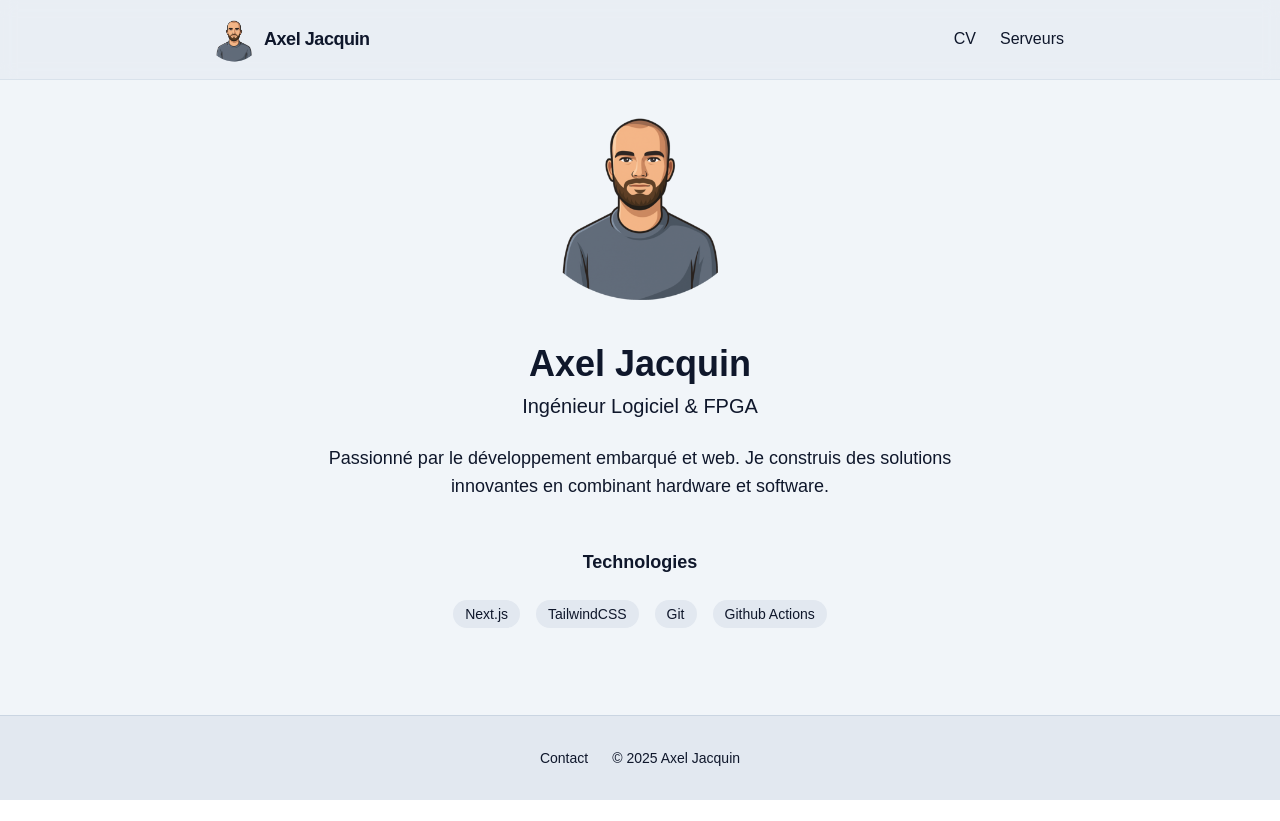
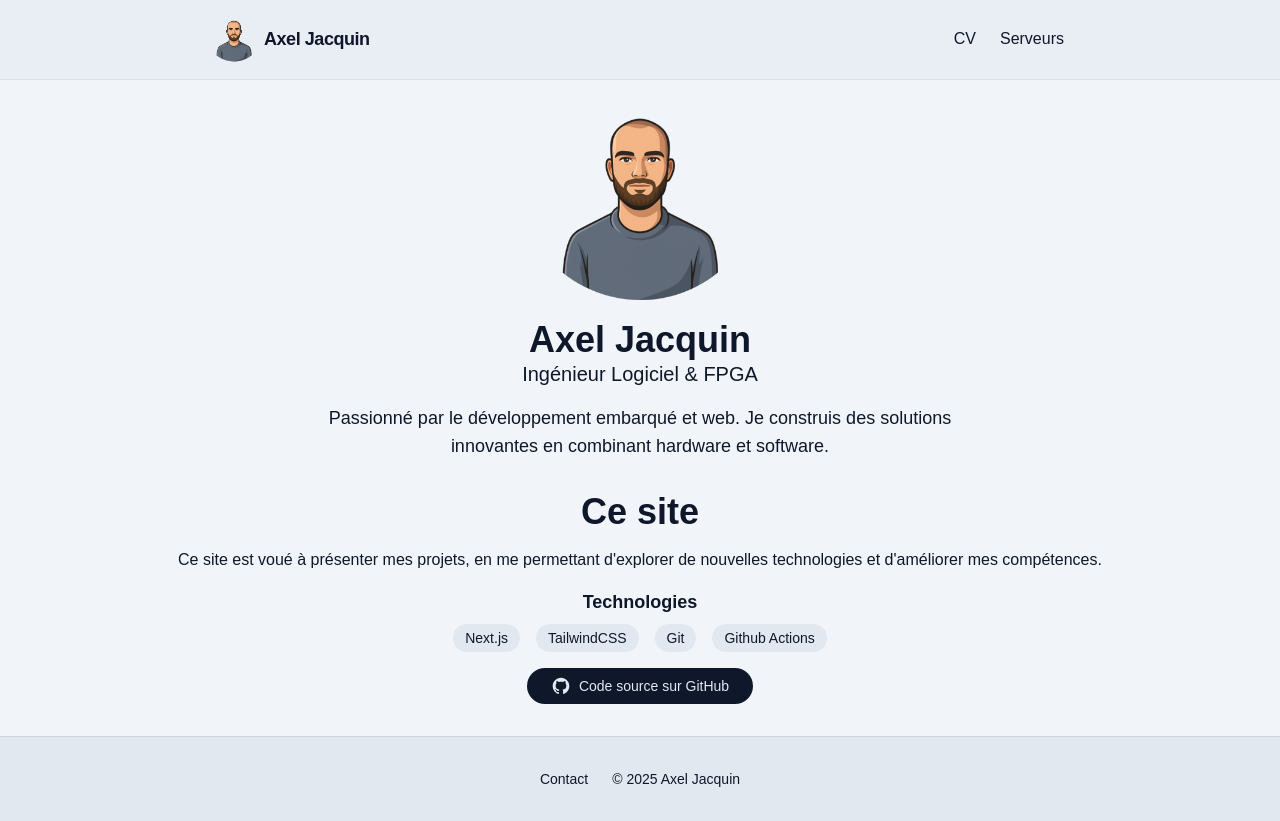
Before and after one commit to AJacquin/MyWebsite, a Next.js app: page / in a window 1280 px wide. Before the commit the page ends 800 px from the top, so only its background shows below. Built offline with nearby package versions, Linux system fonts and the light colour scheme.

Commit message:
feat: update  main page infos

```diff
--- a/src/app/page.tsx
+++ b/src/app/page.tsx
@@ -27,7 +27,7 @@ export default function Home() {
   return (
     <PageLayout>
       {/* Hero Section */}
-      <div className="flex flex-col items-center text-center space-y-6">
+      <div className="flex flex-col items-center text-center">
         <Image
           src={PROFILE.avatar}
           alt={PROFILE.name}
@@ -35,19 +35,25 @@ export default function Home() {
           height={160}
           priority
         />
-        <div className="space-y-2">
+        <div className="">
           <h1 className="text-4xl font-bold">{PROFILE.name}</h1>
           <h2 className="text-xl text-foreground/80">{PROFILE.title}</h2>
         </div>
-        <p className="max-w-2xl space-y-2 text-foreground/70 text-lg">
+        <p className="max-w-2xl mt-4 text-foreground/70 text-lg">
           {PROFILE.description}
         </p>
       </div>
 
+      {/* Ce site */}
+      <div className="mt-8 flex flex-col items-center">
+        <h1 className="text-center text-4xl font-semibold">Ce site</h1>
+        <p className="text-center mt-4 text-foreground/70">
+          Ce site est voué à présenter mes projets, en me permettant d'explorer de nouvelles technologies et d'améliorer mes compétences.
+        </p>
         {/* Technologies */}
-      <div className="mt-12 space-y-6">
+        <div className="mt-4">
           <h3 className="text-center text-lg font-semibold">Technologies</h3>
-        <div className="flex flex-wrap justify-center gap-4">
+          <div className="mt-2 flex flex-wrap justify-center gap-4">
             {TECHNOLOGIES.map((tech) => (
               <span key={tech} className={STYLES.tag}>
                 {tech}
@@ -55,6 +61,23 @@ export default function Home() {
             ))}
           </div>
         </div>
+        {/* GitHub Link */}
+        <div className="mt-2 inline-flex">
+          <a
+            href="https://github.com/AJacquin/MyWebsite"
+            target="_blank"
+            rel="noopener noreferrer"
+            className={STYLES.button.base + " " + STYLES.button.primary + " mt-2 text-sm flex items-center gap-2"}
+          >
+            <svg xmlns="http://www.w3.org/2000/svg" viewBox="0 0 24 24" fill="currentColor" className="w-5 h-5">
+              <path d="M12 2C6.477 2 2 6.484 2 12.012c0 4.418 2.865 8.166 6.839 9.489.5.092.682-.217.682-.483 0-.237-.009-.868-.013-1.703-2.782.605-3.369-1.342-3.369-1.342-.454-1.155-1.11-1.463-1.11-1.463-.908-.62.069-.608.069-.608 1.004.07 1.532 1.032 1.532 1.032.892 1.53 2.341 1.088 2.91.833.091-.646.35-1.088.636-1.339-2.221-.253-4.555-1.113-4.555-4.951 0-1.093.39-1.988 1.029-2.688-.103-.254-.446-1.272.098-2.65 0 0 .84-.27 2.75 1.025A9.564 9.564 0 0 1 12 6.844c.85.004 1.705.115 2.504.338 1.909-1.295 2.747-1.025 2.747-1.025.546 1.378.202 2.396.1 2.65.64.7 1.028 1.595 1.028 2.688 0 3.847-2.337 4.695-4.566 4.944.359.309.678.92.678 1.855 0 1.339-.012 2.421-.012 2.749 0 .268.18.579.688.481C19.138 20.174 22 16.426 22 12.012 22 6.484 17.523 2 12 2z" />
+            </svg>
+            Code source sur GitHub
+          </a>
+        </div>
+      </div>
+
+      {/* GitHub Link */}
     </PageLayout>
   );
 }
--- a/src/components/PageLayout.tsx
+++ b/src/components/PageLayout.tsx
@@ -4,7 +4,8 @@ import Footer from "@/components/Footer";
 // Classes CSS statiques pour éviter la recompilation
 const STYLES = {
   wrapper: "min-h-screen flex flex-col",
-  spacer: "w-full h-20 bg-slate-100 dark:bg-slate-900",
+  spacer_top: "w-full h-20 bg-slate-100 dark:bg-slate-900",
+  spacer_bottom: "w-full h-8 bg-slate-100 dark:bg-slate-900",
   main: "z-1 flex-1 flex flex-col items-center bg-slate-100 text-slate-900 dark:bg-slate-900 dark:text-slate-200"
 } as const;
 
@@ -18,10 +19,11 @@ export default function PageLayout({ children, hideOnPrint }: PageLayoutProps) {
   return (
     <div className={STYLES.wrapper}>
       <Navbar hideOnPrint={hideOnPrint} />
-      <div className={hideOnPrint ? `${STYLES.spacer} print:hidden` : STYLES.spacer} />
+      <div className={hideOnPrint ? `${STYLES.spacer_top} print:hidden` : STYLES.spacer_top} />
       <main className={STYLES.main}>
         {children}
       </main>
+      <div className={hideOnPrint ? `${STYLES.spacer_bottom} print:hidden` : STYLES.spacer_bottom} />
       <Footer hideOnPrint={hideOnPrint} />
     </div>
   );
```
Lines whose indentation alone changed are shown as unchanged.
